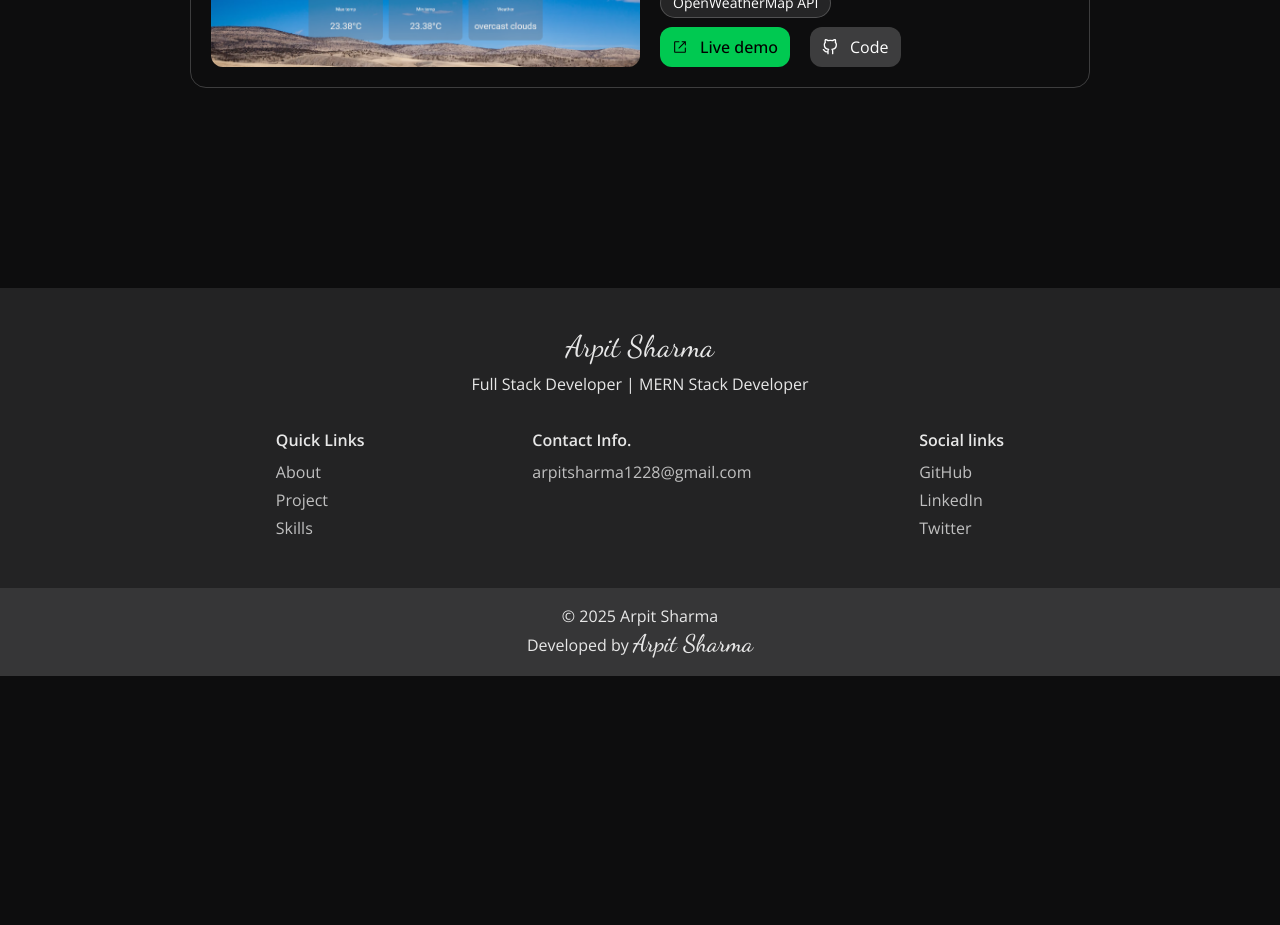
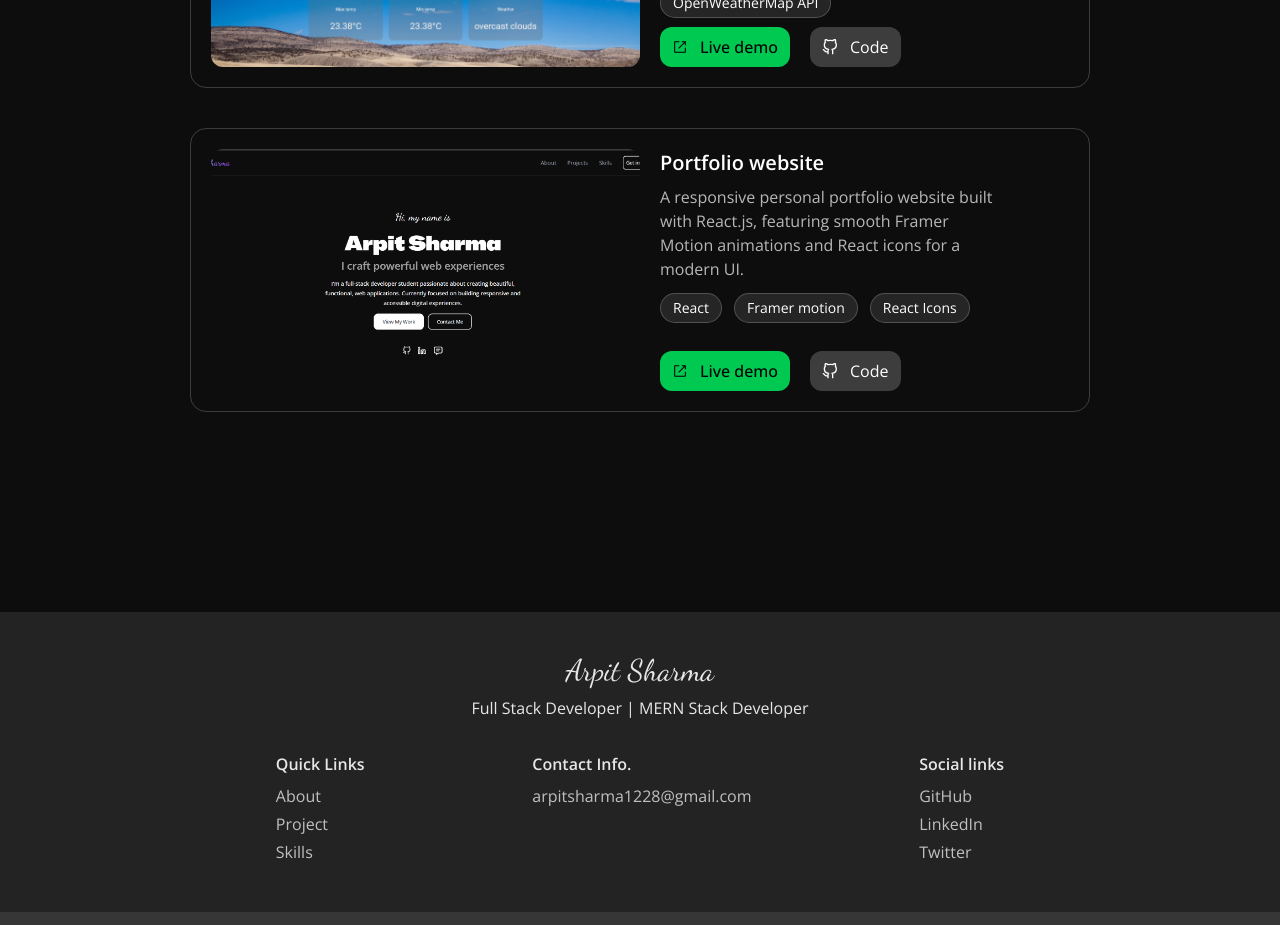
Before and after one commit to arpitsharma418/arpit-sharma, a React (Vite) app: page / in a window 1280 px wide. Shown: the part 2560-3485 px from the top of the page. Before the commit the page ends 3236 px from the top, so only its background shows below. Built offline with nearby package versions, Linux system fonts and the light colour scheme; a web font is replaced by a local one.

Commit message:
Add one more project

```diff
--- a/public/data.js
+++ b/public/data.js
@@ -61,6 +61,24 @@ const projects = [
 
     LiveLink: "#",
   },
+  {
+    name: "Portfolio website",
+
+    imgLink: "Images/portfolio.png",
+
+    description:
+      "A responsive personal portfolio website built with React.js, featuring smooth Framer Motion animations and React icons for a modern UI.",
+
+    skills: [
+      "React",
+      "Framer motion",
+      "React Icons"
+    ],
+
+    githubLink: "https://github.com/arpitsharma418/arpit-sharma",
+
+    LiveLink: "https://arpit-sharma-rho.vercel.app/",
+  },
 ];
 
 export default projects;
```
Also changed, not shown: public/Images/portfolio.png (added).
